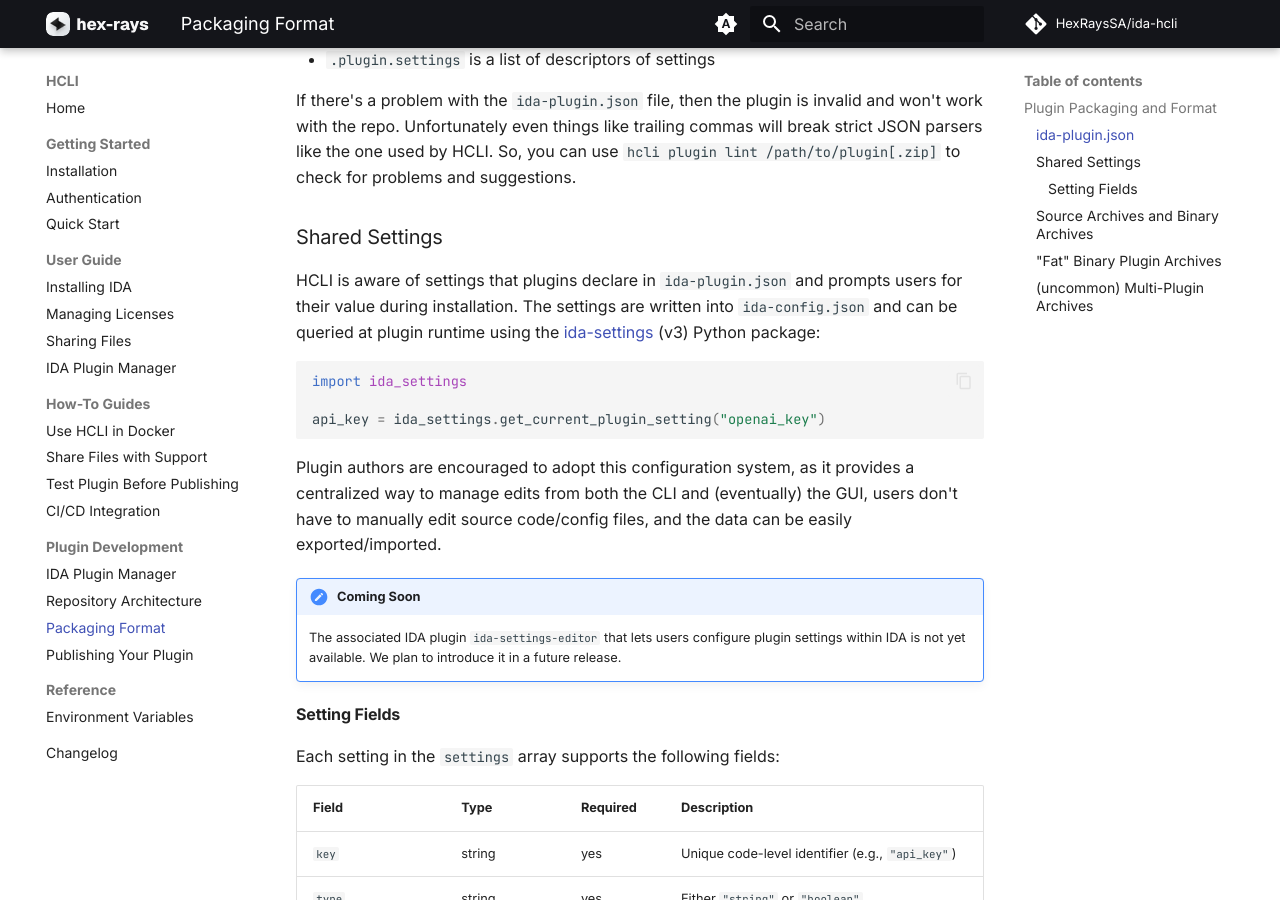
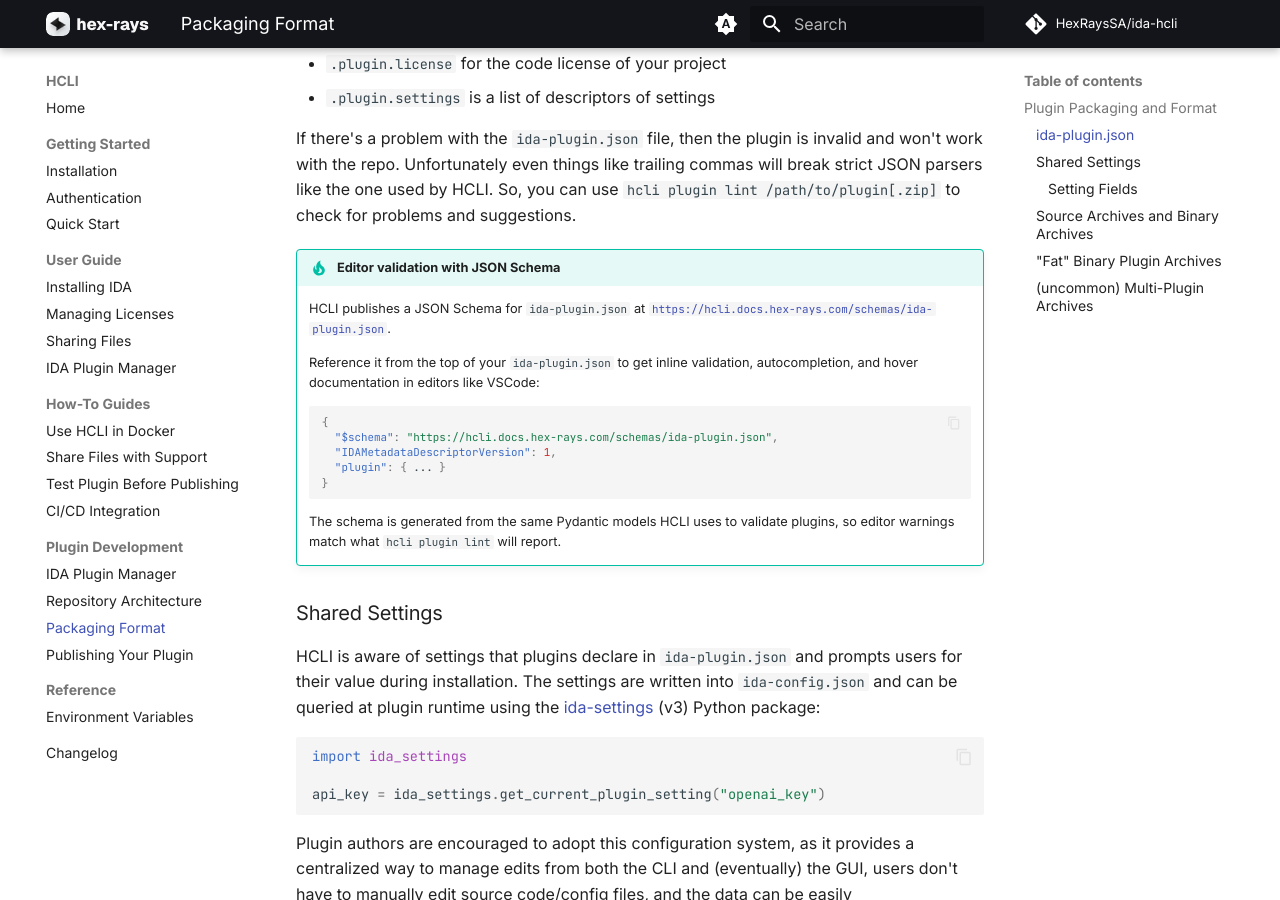
Before and after one commit to HexRaysSA/ida-hcli, an MkDocs documentation site: the page built from docs/reference/plugin-packaging-and-format.md, in a window 1280 px wide and 900 px high, scrolled down 2087 px. Built offline with MkDocs 1.6.1 and Material for MkDocs 9.7.7, drawn with Linux system fonts in a browser that asks for light colours; comment, search, counter and statistics services are not loaded; some of the changed text lies outside the part shown.

Commit message:
Update ida-plugin.json examples to include $schema

````diff
--- a/docs/reference/plugin-packaging-and-format.md
+++ b/docs/reference/plugin-packaging-and-format.md
@@ -23,11 +23,12 @@
 
 ### ida-plugin.json
 
-The [`ida-plugin.json` file](https://docs.hex-rays.com/user-guide/plugins/plugin-submission-guide#define-plugin-metadata-with-ida-plugin.json) is the marker for an IDA Pro plugin.
+The [`ida-plugin.json` file](https://docs.hex-rays.com/developer/publishing-plugins/how-tos/plugin-publishing) is the marker for an IDA Pro plugin.
 A typical `ida-plugin.json` file might look like this:
 
 ```json
 {
+  "$schema": "https://hcli.docs.hex-rays.com/schemas/ida-plugin.json",
   "IDAMetadataDescriptorVersion": 1,
   "plugin": {
     "name": "oplog",
@@ -62,6 +63,7 @@
 
 ```json
 {
+  "$schema": "https://hcli.docs.hex-rays.com/schemas/ida-plugin.json",
   "IDAMetadataDescriptorVersion": 1,
   "plugin": {
     "name": "oplog",
@@ -78,7 +80,7 @@
 }
 ```
 
-In addition to the primary fields described initially on the [Hex-Rays docs](https://docs.hex-rays.com/user-guide/plugins/plugin-submission-guide#define-plugin-metadata-with-ida-plugin.json), **HCLI compatibility added new, required fields** in `ida-plugin.json`:
+In addition to the primary fields described initially on the [Hex-Rays docs](https://docs.hex-rays.com/developer/publishing-plugins/how-tos/plugin-publishing), **HCLI compatibility added new, required fields** in `ida-plugin.json`:
 
   - `version`: the version of the plugin archive
   - `urls.repository`: the repository that publishes the plugin
@@ -95,6 +97,25 @@
 If there's a problem with the `ida-plugin.json` file, then the plugin is invalid and won't work with the repo.
 Unfortunately even things like trailing commas will break strict JSON parsers like the one used by HCLI.
 So, you can use `hcli plugin lint /path/to/plugin[.zip]` to check for problems and suggestions.
+
+!!! tip "Editor validation with JSON Schema"
+
+    HCLI publishes a JSON Schema for `ida-plugin.json` at
+    [`https://hcli.docs.hex-rays.com/schemas/ida-plugin.json`](https://hcli.docs.hex-rays.com/schemas/ida-plugin.json).
+
+    Reference it from the top of your `ida-plugin.json` to get inline validation,
+    autocompletion, and hover documentation in editors like VSCode:
+
+    ```json
+    {
+      "$schema": "https://hcli.docs.hex-rays.com/schemas/ida-plugin.json",
+      "IDAMetadataDescriptorVersion": 1,
+      "plugin": { ... }
+    }
+    ```
+
+    The schema is generated from the same Pydantic models HCLI uses to validate
+    plugins, so editor warnings match what `hcli plugin lint` will report.
 
 
 ### Shared Settings
@@ -180,7 +201,8 @@
 
 ```json
 {
-  "IDAMetadataDescriptorVersion": 2,
+  "$schema": "https://hcli.docs.hex-rays.com/schemas/ida-plugin.json",
+  "IDAMetadataDescriptorVersion": 1,
   "plugin": {
     "name": "plugin1",
     "entryPoint": "entry_stub.py",
````
Also changed, not shown: docs/reference/packaging-your-existing-plugin.md (+3 -1 lines).
